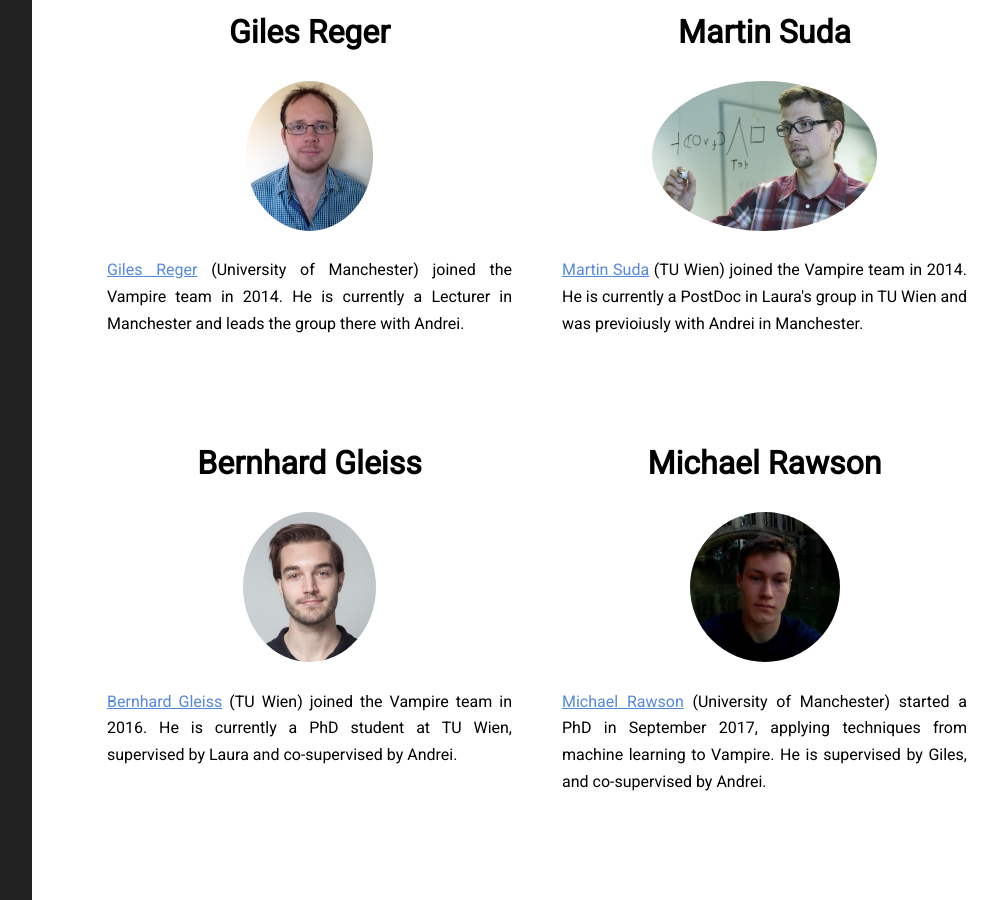
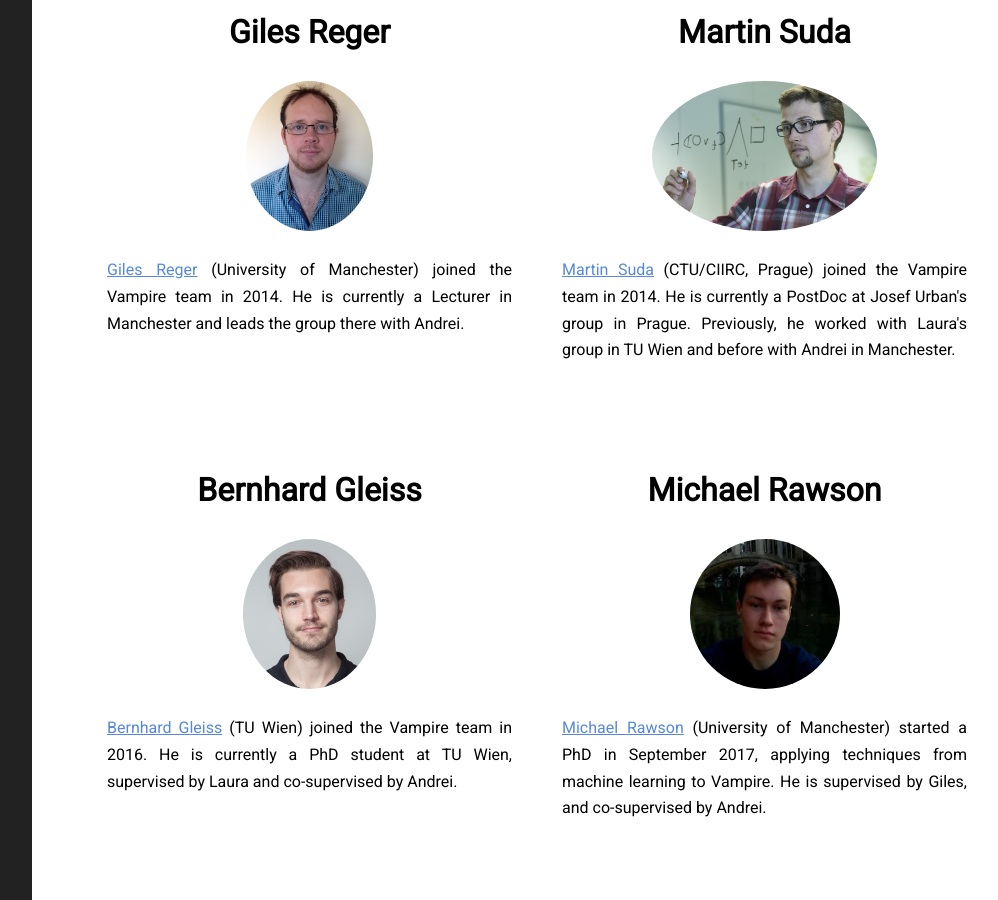
Before and after one commit to vprover/vprover.github.io, a Jekyll site: the page built from team.html, in a window 1280 px wide and 900 px high, scrolled down 902 px. Shown: the whole window, without its empty margins (268-1266 px from the left). Built offline with Jekyll 4.4.1, drawn with Linux system fonts in a browser that asks for light colours.

Commit message:
Martin's new affiliation.

```diff
--- a/team.html
+++ b/team.html
@@ -42,8 +42,10 @@ He is currently a Lecturer in Manchester and leads the group there with Andrei.
 <h2>Martin Suda</h2>
 <img alt="Martin Suda" src="/img/msuda.jpg">
 <p>
-{{ suda }} (TU Wien) joined the Vampire team in 2014.
-He is currently a PostDoc in Laura's group in TU Wien and was previoiusly with Andrei in Manchester.
+{{ suda }} (CTU/CIIRC, Prague) joined the Vampire team in 2014.
+He is currently a PostDoc at Josef Urban's group in Prague.
+Previously, he worked with Laura's group in TU Wien and
+before with Andrei in Manchester.
 </p>
 </li>
 
```
